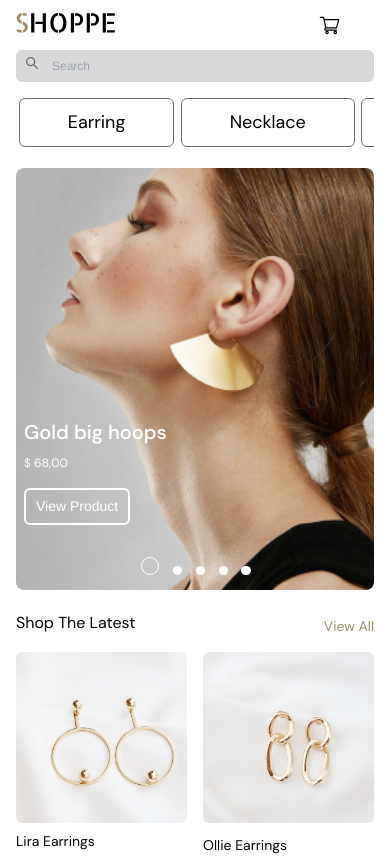
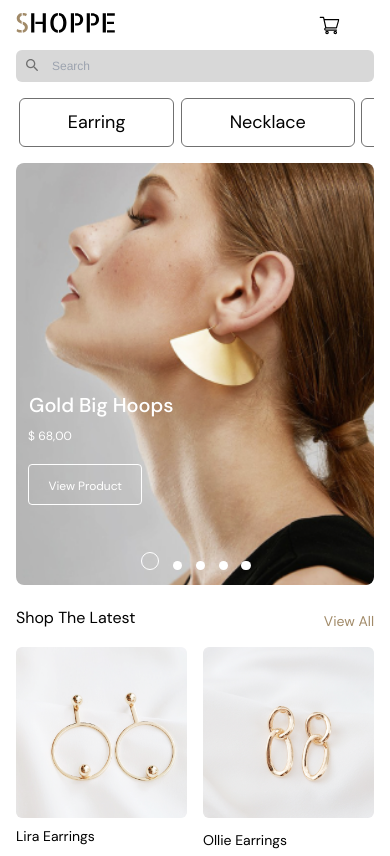
Before and after one commit to franciscomoncadab/shoppe-tailwind, a React (Create React App) app: page / in a window 390 px wide. Shown: the top 856 px of the page. Built offline with nearby package versions, Linux system fonts and the light colour scheme; some icons are missing.

Commit message:
fix info slider desktop and mobile

```diff
--- a/src/App.tsx
+++ b/src/App.tsx
@@ -4,7 +4,7 @@ import MainRouter from "./components/mainRouter/MainRouter";
 
 function App() {
   return (
-    <div className="px-[16px] pt-[5px] pb-[17px] mx-auto sx:p-auto sx:px-[30px] sx:m-auto sx:pt-[50px] sx:mb-[92px] sm:w-[1248px] sm:px-0">
+    <div className="px-[16px] pt-[5px] pb-[17px] mx-auto sx:p-auto sx:px-[30px] sx:m-auto sx:pt-[30px] sx:mb-[92px] sm:w-[1248px] sm:px-0">
       <MainRouter />
     </div>
   );
--- a/src/components/atoms/FormReview.tsx
+++ b/src/components/atoms/FormReview.tsx
@@ -43,7 +43,7 @@ function FormReview() {
       </div>
       <button
         type="submit"
-        className="text-white bg-black hover:bg-white hover:text-black hover:border-[1px] mt-[68px] h-[53px] w-[123px] font-bold rounded-[4px] text-[16px] px-5 py-2.5 text-center cursor-pointer"
+        className="text-white bg-black hover:bg-white hover:text-black hover:border-[1px] mt-[50px] h-[53px] w-[123px] font-bold rounded-[4px] text-[16px] px-5 py-2.5 text-center cursor-pointer"
       >
         Submit
       </button>
--- a/src/components/atoms/SearchBar.tsx
+++ b/src/components/atoms/SearchBar.tsx
@@ -7,7 +7,7 @@ function SearchBar() {
       <form className="w-full">
         <div>
           <div  className="relative flex items-center text-black focus-withing:text-gray-300">
-            <Lense className="absolute inset-y-0 my-[16px] w-[12px] h-[12px] ml-[10px] mr-[8px] bg-gray pointer-events-none" />
+            <Lense className="absolute inset-y-0 my-[18px] w-[12px] h-[12px] ml-[10px] bg-gray pointer-events-none" />
             <input
             type="search"
             id="search"
--- a/src/components/molecules/Carousel.tsx
+++ b/src/components/molecules/Carousel.tsx
@@ -7,6 +7,7 @@ import "../../assets/scss/main.scss";
 import { FreeMode, Navigation, Thumbs } from "swiper";
 
 import { Pagination, Autoplay } from "swiper";
+import { Link } from "react-router-dom";
 
 function Carousel() {
   return (
@@ -38,46 +39,105 @@ function Carousel() {
           </SwiperSlide>
         </Swiper>
       </div>
-      <div className="relative z-0">
-        <p className="absolute z-10 text-white mt-[270px] ml-[8px] text-[20px] sm:pl-0 font-medium sm:mt-[240px] sm:text-[33px] sm:ml-[40px]">
-          Gold big hoops{" "}
-        </p>
-        <br />
-        <p className="absolute z-10 text-white font-normal text-[12px] sm:text-[26px] mt-[286px] sm:mt-[292px] sm:ml-[40px] ml-[8px]">
-          $ 68,00
-        </p>
-        <button className="absolute z-10 rounded-md border-solid border-2 ml-[8px] text-white text-center sm:font-bold sm:p-0 sm:py-[9px] sm:px-[32px] sm:ml-[40px] sm:text-[20px] mt-[320px] sm:mt-[367px] py-[6px] px-[10px] xs:px-4">
-          {" "}
-          View Product
-        </button>
+      <div className="mt-[16px] sm:mt-[5px]">
         <Swiper
           spaceBetween={20}
-          autoplay={window.innerWidth > 873 ? true : false && {
-            delay: 3000,
-            disableOnInteraction: false,
-          }}
+          autoplay={
+            window.innerWidth > 873
+              ? true
+              : false && {
+                  delay: 3000,
+                  disableOnInteraction: false,
+                }
+          }
           pagination={{
             clickable: true,
             bulletClass: "swiper-pagination-bullet",
-            bulletActiveClass: "swiper-pagination-bullet-active"
+            bulletActiveClass: "swiper-pagination-bullet-active",
           }}
           modules={[Pagination, Navigation, Autoplay]}
-          className="swiper rounded-md"
+          className="swiper rounded-md relative"
         >
-          <SwiperSlide className="z-10">
-            <img src={window.innerWidth < 873 ? "./images/img1.png" : "./images/img01.png"} alt="imagen1" />
+          <SwiperSlide>
+            <img
+              src={
+                window.innerWidth < 873
+                  ? "./images/img1.png"
+                  : "./images/img01.png"
+              }
+              alt="imagen1"
+            />
+            <p className="absolute z-10 text-white text-[20px] bottom-[165px] right-[56%] font-medium sm:bottom-[377px] sm:text-[33px] sm:right-[974px]">
+              {window.innerWidth < 873 ? "Gold Big Hoops" : "Gold big hoops"}
+            </p>
+            <p className="absolute z-10 text-white font-normal text-[12px] bottom-[140px] right-[84.4%] sm:text-[26px] sm:bottom-[326px] sm:right-[1115px]">
+              $ 68,00
+            </p>
+            <button className="absolute z-10 rounded-[4px] border-[1px] text-white hover:text-black hover:bg-white hover:border-white text-center bottom-[80px] right-[64.8%] sm:py-[9.5px] sm:px-[32px] sm:right-[1015px] sm:bottom-[228px] py-[6px] px-[19px]">
+            <Link to="*" className="text-center text-[12px] font-normal sm:font-bold sm:text-[20px]">
+              View Product
+              </Link>
+            </button>
           </SwiperSlide>
-          <SwiperSlide className="z-10">
-            <img src="./images/img2.jpg" alt="imagen2"  />
+          <SwiperSlide>
+            <img src="./images/img2.jpg" alt="imagen2" />
+            <p className="absolute z-10 text-white text-[20px] bottom-[165px] right-[66.5%] font-medium sm:bottom-[377px] sm:text-[33px] sm:right-[1033px]">
+              Jewelry set{" "}
+            </p>
+            <br />
+            <p className="absolute z-10 text-white font-normal text-[12px] bottom-[140px] right-[84.4%] sm:text-[26px] sm:bottom-[326px] sm:right-[1115px]">
+              $ 80,00
+            </p>
+            <button className="absolute z-10 rounded-[4px] border-[1px] text-white hover:text-black hover:bg-white hover:border-white text-center bottom-[80px] right-[64.8%] sm:py-[9.5px] sm:px-[32px] sm:right-[1015px] sm:bottom-[228px] py-[6px] px-[19px]">
+            <Link to="*" className="text-center text-[12px] font-normal sm:font-bold sm:text-[20px]">
+              View Product
+              </Link>
+            </button>
           </SwiperSlide>
-          <SwiperSlide className="z-10">
-            <img src="./images/img3.jpg" alt="imagen3"  />
+          <SwiperSlide>
+            <img src="./images/img3.jpg" alt="imagen3" />
+            <p className="absolute z-10 text-white text-[20px] bottom-[165px] right-[26.5%] font-medium sm:bottom-[377px] sm:text-[33px] sm:right-[793px]">
+              Necklace and diamond set{" "}
+            </p>
+            <br />
+            <p className="absolute z-10 text-white font-normal text-[12px] bottom-[140px] right-[82.4%] sm:text-[26px] sm:bottom-[326px] sm:right-[1099px]">
+              $ 250,00
+            </p>
+            <button className="absolute z-10 rounded-[4px] border-[1px] text-white hover:text-black hover:bg-white hover:border-white text-center bottom-[80px] right-[64.8%] sm:py-[9.5px] sm:px-[32px] sm:right-[1015px] sm:bottom-[228px] py-[6px] px-[19px]">
+            <Link to="*" className="text-center text-[12px] font-normal sm:font-bold sm:text-[20px]">
+              View Product
+              </Link>
+            </button>
           </SwiperSlide>
-          <SwiperSlide className="z-10">
-            <img src="./images/img4.jpg" alt="imagen4"  />
+          <SwiperSlide>
+            <img src="./images/img4.jpg" alt="imagen4" />
+            <p className="absolute z-10 text-white text-[20px] bottom-[165px] right-[53.5%] font-medium sm:bottom-[377px] sm:text-[33px] sm:right-[954px]">
+              Luxury basic set{" "}
+            </p>
+            <br />
+            <p className="absolute z-10 text-white font-normal text-[12px] bottom-[140px] right-[84.4%] sm:text-[26px] sm:bottom-[326px] sm:right-[1115px]">
+              $ 68,00
+            </p>
+            <button className="absolute z-10 rounded-[4px] border-[1px] text-white hover:text-black hover:bg-white hover:border-white text-center bottom-[80px] right-[64.8%] sm:py-[9.5px] sm:px-[32px] sm:right-[1015px] sm:bottom-[228px] py-[6px] px-[19px]">
+            <Link to="*" className="text-center text-[12px] font-normal sm:font-bold sm:text-[20px]">
+              View Product
+              </Link>
+            </button>
           </SwiperSlide>
-          <SwiperSlide className="z-10">
-            <img src="./images/img5.jpg" alt="imagen5"  />
+          <SwiperSlide>
+            <img src="./images/img5.jpg" alt="imagen5" />
+            <p className="absolute z-10 text-white text-[20px] bottom-[165px] right-[35%] font-medium sm:bottom-[377px] sm:text-[33px] sm:right-[845px]">
+              Gold bracelets and ring{" "}
+            </p>
+            <br />
+            <p className="absolute z-10 text-white font-normal text-[12px] bottom-[140px] right-[84.4%] sm:text-[26px] sm:bottom-[326px] sm:right-[1115px]">
+              $ 88,00
+            </p>
+            <button className="absolute z-10 rounded-[4px] border-[1px] text-white hover:text-black hover:bg-white hover:border-white text-center bottom-[80px] right-[64.8%] sm:py-[9.5px] sm:px-[32px] sm:right-[1015px] sm:bottom-[228px] py-[6px] px-[19px]">
+              <Link to="*" className="text-[12px] font-normal sm:font-bold sm:text-[20px]">
+              View Product
+              </Link>
+            </button>
           </SwiperSlide>
         </Swiper>
       </div>
--- a/src/components/molecules/NavBarDesk.tsx
+++ b/src/components/molecules/NavBarDesk.tsx
@@ -10,9 +10,9 @@ function NavBarDesk() {
   return (
     <div className="wrapper">
       <Link to={HOME} className="flex items-center">
-        <Logo className="content-start mt-[10px]" />
+        <Logo className="content-start mb-[16px] mt-[10px]" />
       </Link>
-      <div className="flex flex-row mt-[15px]">
+      <div className="flex flex-row mb-[12px] mt-[15px]">
         <ul className="wrapper__menu ">
           <li className="wrapper__menu-item mr-[64px]">
             <Link to={DETAILS} className="wrapper__menu-item-link ">
--- a/src/pages/DetailsProducts.tsx
+++ b/src/pages/DetailsProducts.tsx
@@ -6,7 +6,7 @@ import Tabs from "../components/organisms/Tabs";
 function DetailsProducts() {
   return (
     <div>
-      <hr  className="hidden sm:block sm:mb-[120px] sm:mt-[18px] text-gray" />
+      <hr  className="hidden sm:block sm:mb-[128px] sm:mt-[12px] text-gray" />
       <DetailsImage />
       <div>
         <Tabs />
--- a/src/pages/LandingPage.tsx
+++ b/src/pages/LandingPage.tsx
@@ -5,11 +5,11 @@ import Products   from '../components/organisms/Products'
 
 function LandingPage() {
   return (
-    <>
+    <div>
       <SearchBar />
       <Carousel />
       <Products />
-    </>
+    </div>
   )
 }
 
```
